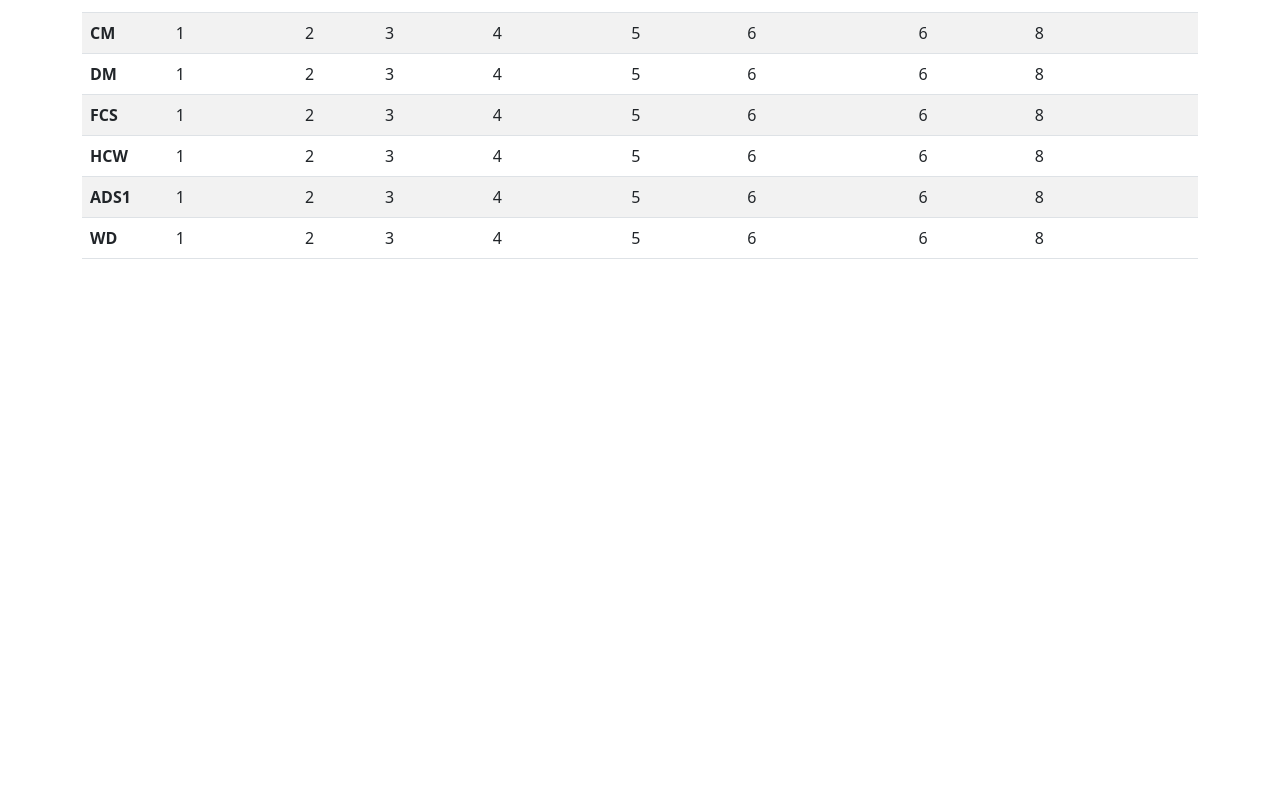
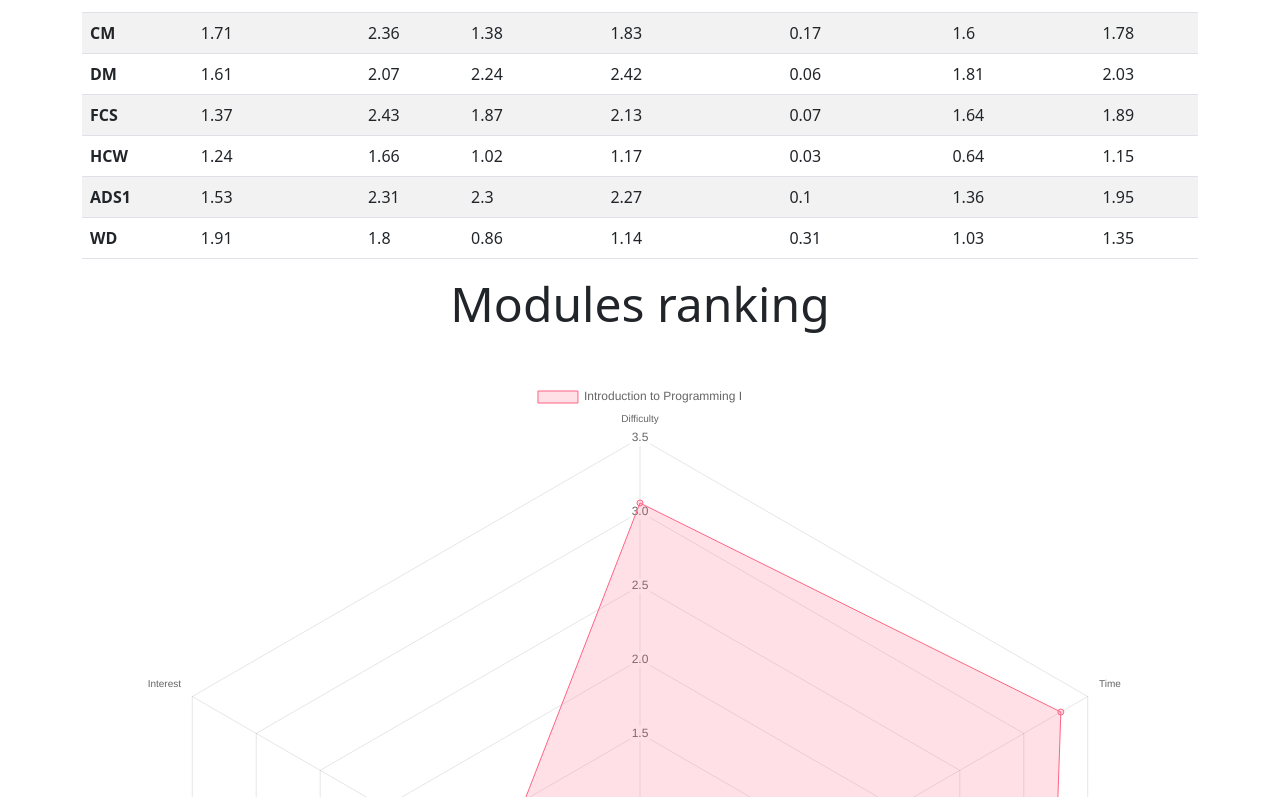
Before and after one commit to jberkovica/SeshMap, a React (Create React App) app: page /ranking in a window 1280 px wide. Shown: the part 1183-1980 px from the top of the page. Before the commit the page ends 1458 px from the top, so only its background shows below. Built offline with nearby package versions, Linux system fonts and the light colour scheme.

Commit message:
Initial commit pending some fine-tuning
1. Figure workaround for NaN values
2. Change layout of graphs
3. Make graphs look nicer

```diff
--- a/package.json
+++ b/package.json
@@ -40,10 +40,12 @@
   },
   "dependencies": {
     "bootstrap-icons": "^1.10.5",
+    "chart.js": "^4.3.3",
     "csv-parser": "^3.0.0",
     "firebase": "^10.1.0",
     "fs": "^0.0.1-security",
     "node-fetch": "^3.3.2",
+    "react-chartjs-2": "^5.2.0",
     "react-router-dom": "^6.14.2",
     "react-scripts": "^5.0.1"
   }
--- /dev/null
+++ b/src/components/RankingCharts.js
@@ -0,0 +1,57 @@
+import React from 'react';
+import {
+  Chart as ChartJS,
+  RadialLinearScale,
+  PointElement,
+  LineElement,
+  Filler,
+  Tooltip,
+  Legend,
+} from 'chart.js';
+import { Radar } from 'react-chartjs-2';
+
+ChartJS.register(
+  RadialLinearScale,
+  PointElement,
+  LineElement,
+  Filler,
+  Tooltip,
+  Legend
+);
+
+// export const data = {
+//   labels: ['Thing 1', 'Thing 2', 'Thing 3', 'Thing 4', 'Thing 5', 'Thing 6'],
+//   datasets: [
+//     {
+//       label: '# of Votes',
+//       data: [4, 9, 1, 5, 2, 3],
+//       backgroundColor: 'rgba(255, 99, 132, 0.2)',
+//       borderColor: 'rgba(255, 99, 132, 1)',
+//       borderWidth: 1,
+//     },
+//   ],
+// };
+
+// export function RankingCharts(props) {
+//   // const {  data } = props;
+//   return <Radar data={data} />
+//   // return <Bar options={options} data={data} />;
+// }
+
+
+export function RadarChart({ dataArray, labels, title }) {
+  const data = {
+    labels: labels,
+    datasets: [
+      {
+        label: title,
+        data: dataArray,
+        backgroundColor: 'rgba(255, 99, 132, 0.2)',
+        borderColor: 'rgba(255, 99, 132, 1)',
+        borderWidth: 1,
+      },
+    ],
+  };
+
+  return <Radar data={data} />;
+}
--- a/src/helpers.js
+++ b/src/helpers.js
@@ -27,8 +27,9 @@ function getModuleInterestAverage(moduleName) {
     const category = "Interest";
     return calcAverage(moduleName, category);
 }
-function getModuleCombinedAverage(moduleName) {
-    //
+function getModuleAppreciationAverage(moduleName) {
+    const category = "Appreciation";
+    return calcAverage(moduleName, category);
 }
 
 // Calculate total for each category and comparing results
@@ -91,6 +92,10 @@ function calcAverage(moduleName, category) {
         return accumulator + (valuesMap[value] || 0);
     }, 0);
 
+    if (category == 'Appreciation'){
+        // console.log('Acceptable')
+        // console.log(filteredData)
+    }
     const average = totalScore / filteredData.length;
     return average.toFixed(2);
 }
@@ -106,6 +111,10 @@ function getValuesMap(category) {
     return valuesMap;
 }
 
+function getReverseValuesMap(){
+
+}
+
 export {
     getModuleDifficultyAverage,
     getModuleTimeAverage,
@@ -113,7 +122,7 @@ export {
     getModuleSelfStudyAverage,
     getModuleLearningAverage,
     getModuleInterestAverage,
-    getModuleCombinedAverage,
+    getModuleAppreciationAverage,
     getModuleDifficultyTotal,
     getModuleTimeTotal,
     getModuleQualityTotal,
--- a/src/pages/Ranking.js
+++ b/src/pages/Ranking.js
@@ -1,6 +1,24 @@
 import React, { useState } from "react";
 import LevelSelector from "./../components/LevelSelector";
+import { RadarChart}  from "./../components/RankingCharts";
 import { modules } from "../modules";
+import {
+    getModuleDifficultyAverage,
+    getModuleTimeAverage,
+    getModuleQualityAverage,
+    getModuleSelfStudyAverage,
+    getModuleLearningAverage,
+    getModuleInterestAverage,
+    getModuleAppreciationAverage,
+    getModuleDifficultyTotal,
+    getModuleTimeTotal,
+    getModuleQualityTotal,
+    getModuleSelfStudyTotal,
+    getModuleLearningTotal,
+    getModuleInterestTotal,
+    getModuleCombinedTotal,
+} from "../helpers";
+
 // import { getModuleDifficultyTotal, getModuleDifficultyAverage } from "../helpers";
 
 function Ranking() {
@@ -56,7 +74,6 @@ const displayHeader = level => {
 
 const TableWithModuleData = ({ selectedLevelData }) => {
     const tableRows = [];
-
     for (const moduleKey in selectedLevelData) {
         const module = selectedLevelData[moduleKey];
         tableRows.push(
@@ -92,26 +109,51 @@ const TableWithModuleRanking = ({ selectedLevelData }) => {
 
     for (const moduleKey in selectedLevelData) {
         const module = selectedLevelData[moduleKey];
+        const ModuleDifficultyAverage = parseFloat(getModuleDifficultyAverage(module.name))
+        const ModuleTimeAverage = parseFloat(getModuleTimeAverage(module.name))
+        const ModuleQualityAverage = parseFloat(getModuleQualityAverage(module.name))
+        const ModuleSelfStudyAverage = parseFloat(getModuleSelfStudyAverage(module.name))
+        const ModuleLearningAverage = parseFloat(getModuleLearningAverage(module.name))
+        // const ModuleAppreciationAverage = parseFloat(getModuleAppreciationAverage(module.name))
+        const ModuleInterestAverage = parseFloat(getModuleInterestAverage(module.name))
+        const ModuleCombinedAverage = (ModuleDifficultyAverage+ModuleTimeAverage+ModuleQualityAverage+ModuleSelfStudyAverage+ModuleInterestAverage)/5
         tableRows.push(
             <tr key={moduleKey}>
                 <th scope="row">{module.id}</th>
-                <td>1</td>
-                <td>2</td>
-                <td>3</td>
-                <td>4</td>
-                <td>5</td>
-                <td>6</td>
-                <td>6</td>
-                <td>8</td>
+                <td>{ModuleDifficultyAverage}</td>
+                <td>{ModuleTimeAverage}</td>
+                <td>{ModuleQualityAverage}</td>
+                <td>{ModuleSelfStudyAverage}</td>
+                <td>{ModuleLearningAverage}</td>
+                {/* <td>{ModuleAppreciationAverage}</td> */}
+                <td>{ModuleInterestAverage}</td>
+                <td>{ModuleCombinedAverage.toFixed(2)}</td>
             </tr>
         );
     }
     return tableRows;
 };
 
+
+const Charting = ({ module }) => {
+    const dataArray = [parseFloat(getModuleDifficultyAverage(module.name)),
+                        parseFloat(getModuleTimeAverage(module.name)),
+                        parseFloat(getModuleQualityAverage(module.name)),
+                        parseFloat(getModuleSelfStudyAverage(module.name)),
+                        parseFloat(getModuleLearningAverage(module.name)),
+                        parseFloat(getModuleInterestAverage(module.name))];
+    const labels = ['Difficulty', 'Time', 'Quality', 'Self Study', 'Learning', 'Interest'];
+    return <RadarChart dataArray={dataArray} labels={labels} title ={module.name} />;
+}
+
+
 const LevelData = ({ selectedLevel }) => {
     // Accessing the name and code of the selected module
     const selectedLevelData = modules[selectedLevel];
+    const moduleArray = []
+    for (const moduleKey in selectedLevelData){
+        moduleArray.push(selectedLevelData[moduleKey])
+    }
 
 
     if (selectedLevelData) {
@@ -149,16 +191,22 @@ const LevelData = ({ selectedLevel }) => {
                             <th scope="col">Time</th>
                             <th scope="col">Quality</th>
                             <th scope="col">Self-Study</th>
+                            <th scope="col">Learning</th>
+                            {/* <th scope="col">Appreciation</th> */}
                             <th scope="col">Interest</th>
-                            <th scope="col">Appreciation</th>
-                            <th scope="col">Interest</th>
-                            <th scope="col">Appreciation</th>
+                            <th scope="col">Total</th>
                         </tr>
                     </thead>
                     <tbody>
                         <TableWithModuleRanking selectedLevelData={selectedLevelData} />
                     </tbody>
                 </table>
+                <h5 className="text-center mb-5 display-5">Modules ranking</h5>
+                {moduleArray.map((module) => (
+                    <Charting module={module} />
+                ))}
+                {/* <Charting  selectedLevelData={selectedLevelData} /> */}
+                {/* <RankingCharts options={options} data={selectedLevelData}  /> */}
             </div>
         );
     } else {
```
Also changed, not shown: 1 other file (tests, documents, lock files or other folders).
